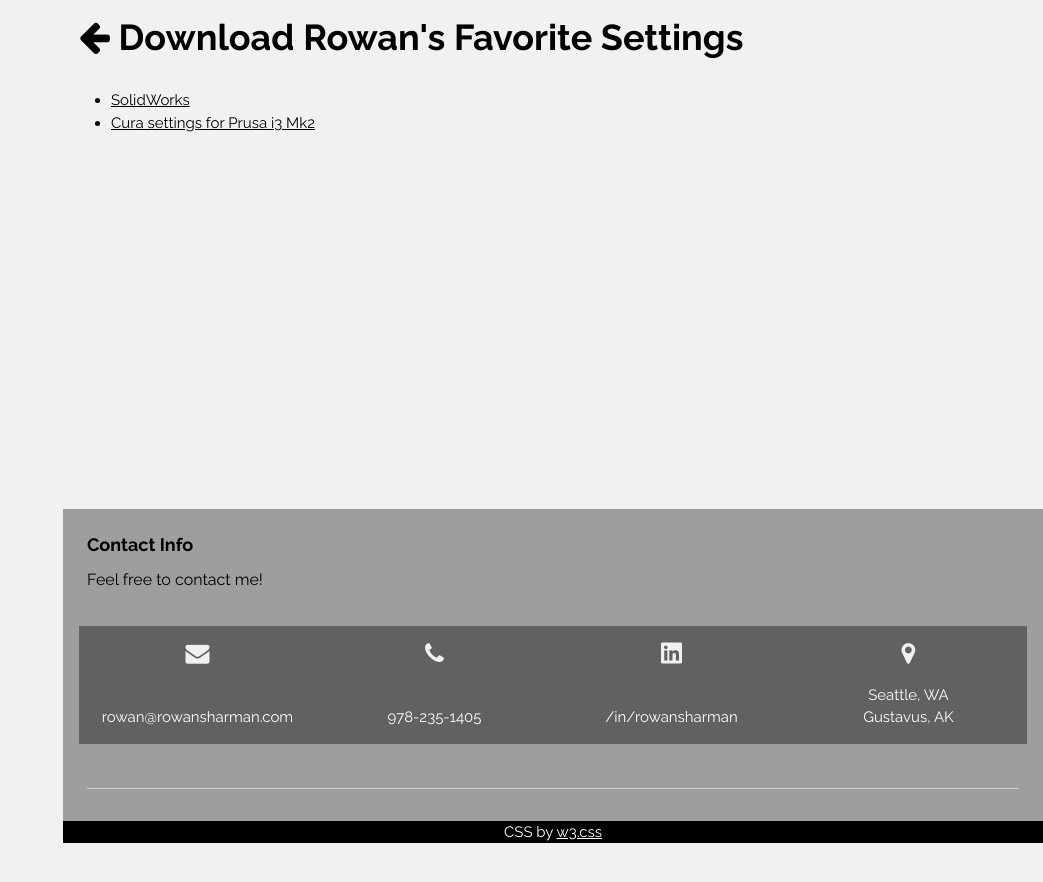
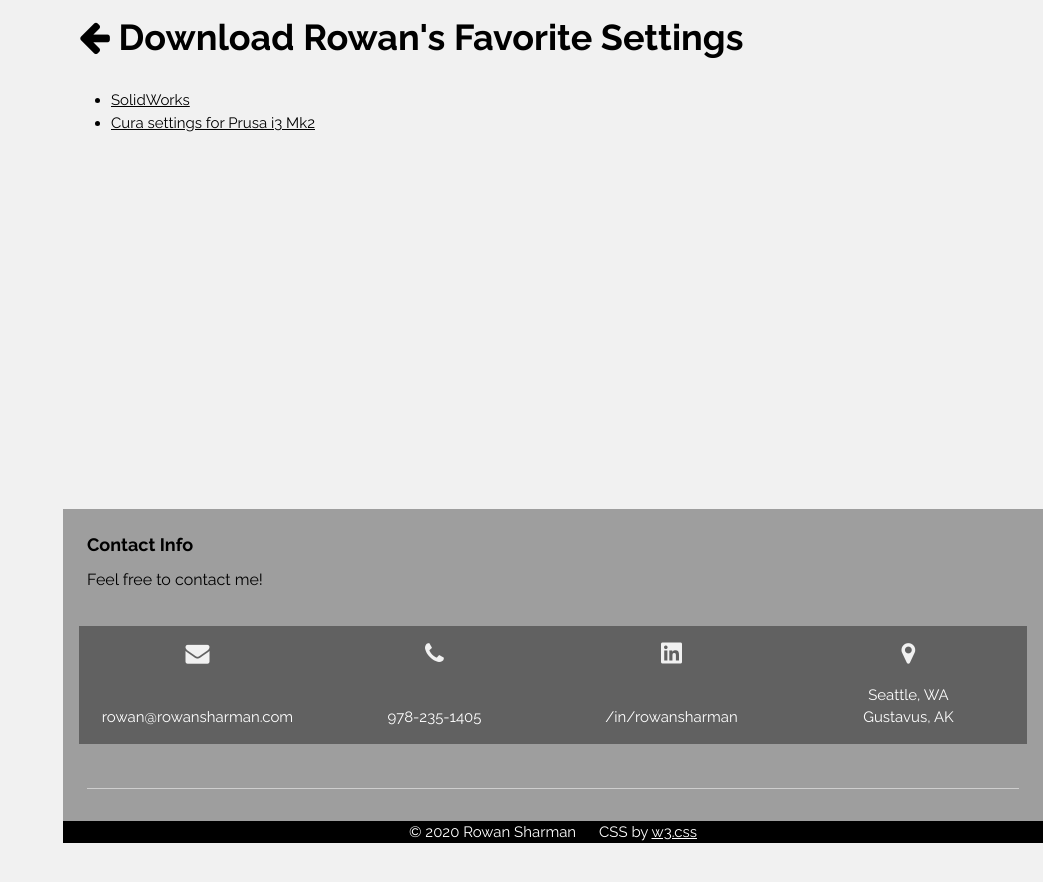
Before and after one commit to rowansharman/rowansharman.github.io, a Jekyll site: the page built from prefs/index.html, in a window 1280 px wide. Shown: the top 882 px of the page, without its empty margins (237-1280 px from the left). Built offline with Jekyll 4.4.1, drawn with Linux system fonts in a browser that asks for light colours; nearby versions of some CDN libraries.

Commit message:
add copyright

```diff
--- a/_includes/templateCred.html
+++ b/_includes/templateCred.html
@@ -1 +1 @@
-<div class="w3-black w3-center w3-padding-12">CSS by <a href="https://www.w3schools.com/w3css/default.asp" title="W3.CSS" target="_blank" class="w3-hover-opacity">w3.css</a></div>
+<div class="w3-black w3-center w3-padding-12">&copy; 2020 Rowan Sharman &nbsp;&nbsp;&nbsp;&nbsp; CSS by <a href="https://www.w3schools.com/w3css/default.asp" title="W3.CSS" target="_blank" class="w3-hover-opacity">w3.css</a></div>
```
